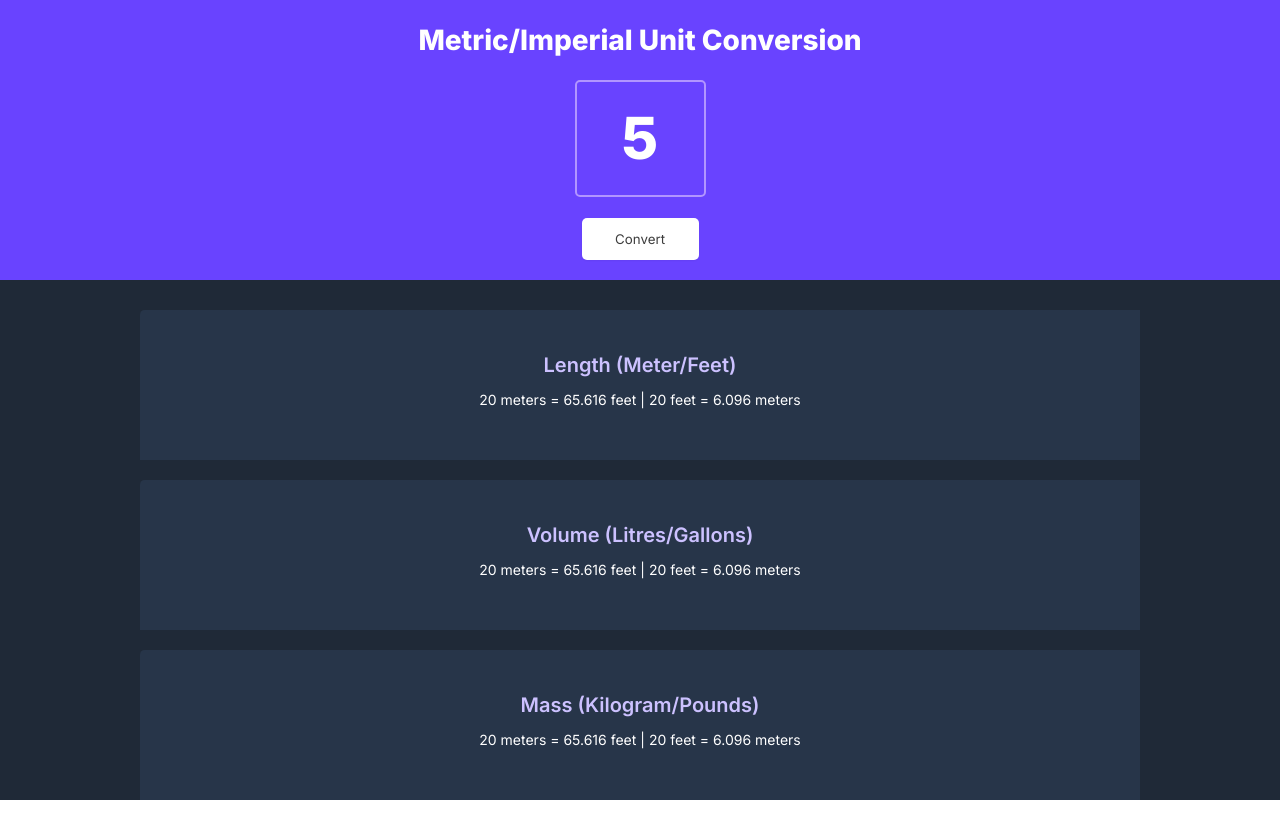
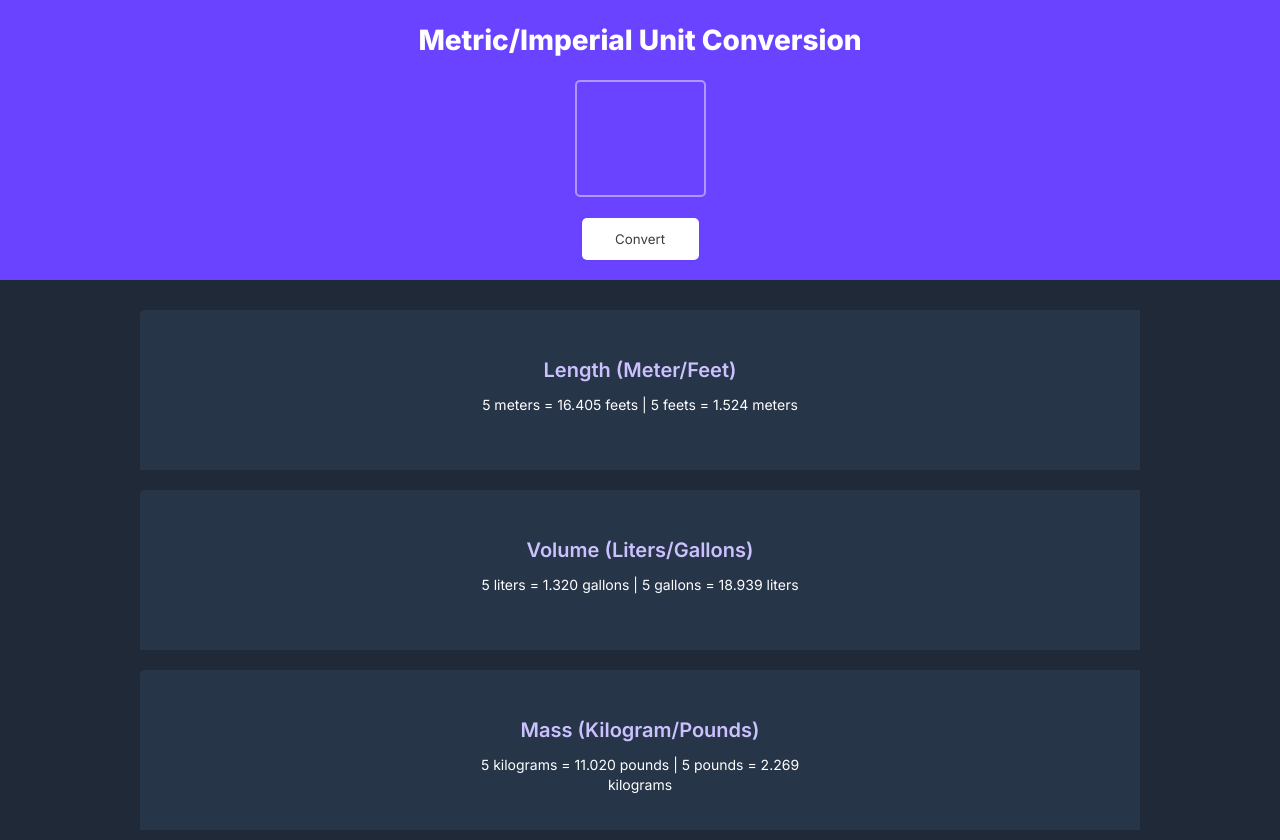
Before and after one commit to JoshuaWX/Unit-converter, a plain HTML site: page index.html in a window 1280 px wide. Both pictures are taken after typing "5" into the empty fields and a click on the button "Convert". Before the commit the page ends 800 px from the top, so only its background shows below. Drawn offline with Linux system fonts and the light colour scheme.

Commit message:
js and app functionality

```diff
--- a/index.html
+++ b/index.html
@@ -17,15 +17,15 @@
         <div class="conversion-board">
             <div class="length-div">
                 <h2> Length (Meter/Feet) </h2>
-                <p id="meter-feet"> 20 meters = 65.616 feet | 20 feet = 6.096 meters </p>
+                <p id="meter-feet"> </p>
             </div>
             <div>
-                <h2> Volume (Litres/Gallons) </h2>
-                <p id="lit-gal"> 20 meters = 65.616 feet | 20 feet = 6.096 meters </p>
+                <h2> Volume (Liters/Gallons) </h2>
+                <p id="lit-gal"> </p>
             </div>
             <div class="mass-div">
                 <h2> Mass (Kilogram/Pounds) </h2>
-                <p id="kg-p"> 20 meters = 65.616 feet | 20 feet = 6.096 meters </p>
+                <p id="kg-p"> </p>
             </div>
         </div>
         <script src="script.js"></script>
--- a/script.js
+++ b/script.js
@@ -3,3 +3,53 @@
 1 liter = 0.264 gallon
 1 kilogram = 2.204 pound
 */
+let meterFeet = document.getElementById("meter-feet")
+let litGal = document.getElementById("lit-gal")
+let kgP = document.getElementById("kg-p")
+let convertInput = document.getElementById("convert-input")
+let convertBtn = document.getElementById("convert-btn")
+
+convertBtn.addEventListener("click", function(){
+    convertToFeet()
+    convertToMeter()
+    convertToGallon()
+    convertToLiters()
+    convertToPounds()
+    convertToKg()
+    btnClicked()
+})
+
+function convertToFeet(){
+    let feetU = Number(convertInput.value )* 3.281
+    let feet = feetU.toFixed(3)
+    meterFeet.textContent = `${convertInput.value} meters = ${feet} feets | `
+}
+function convertToMeter(){
+    let meterU = Number(convertInput.value )/ 3.281
+    let meter = meterU.toFixed(3)
+    meterFeet.textContent += `${convertInput.value} feets = ${meter} meters`
+}
+function convertToGallon(){
+    let gallonU = Number(convertInput.value ) * 0.264
+    let gallon = gallonU.toFixed(3)
+    litGal.textContent = `${convertInput.value} liters = ${gallon} gallons | `
+}
+function convertToLiters(){
+    let literU = Number(convertInput.value ) / 0.264
+    let liter = literU.toFixed(3)
+    litGal.textContent += `${convertInput.value} gallons = ${liter} liters`
+}
+function convertToPounds(){
+    let poundU = Number(convertInput.value ) * 2.204
+    let pound = poundU.toFixed(3)
+    kgP.textContent = `${convertInput.value} kilograms = ${pound} pounds | `
+}
+function convertToKg(){
+    let kgU = Number(convertInput.value ) / 2.204
+    let kg = kgU.toFixed(3)
+    kgP.textContent += `${convertInput.value} pounds = ${kg} kilograms`
+}
+function btnClicked(){
+    convertInput.value = ""
+    alert("Converting Values...")
+}
--- a/style.css
+++ b/style.css
@@ -73,6 +73,10 @@ input[type="number"] {
     box-shadow: 0px 1px 2px 0px #0000000D;
     margin:0 0 20px 0;
 
+}
+#convert-btn:hover{
+    background:#1F2937;
+    cursor:pointer;
 }
 
 .conversion-board{
@@ -182,6 +186,6 @@ input[type="number"] {
         height: 280px;
     }
     .conversion-board{
-        height:calc(100vh - 280px);
+        height:calc(70vh);
     }
 }
```
